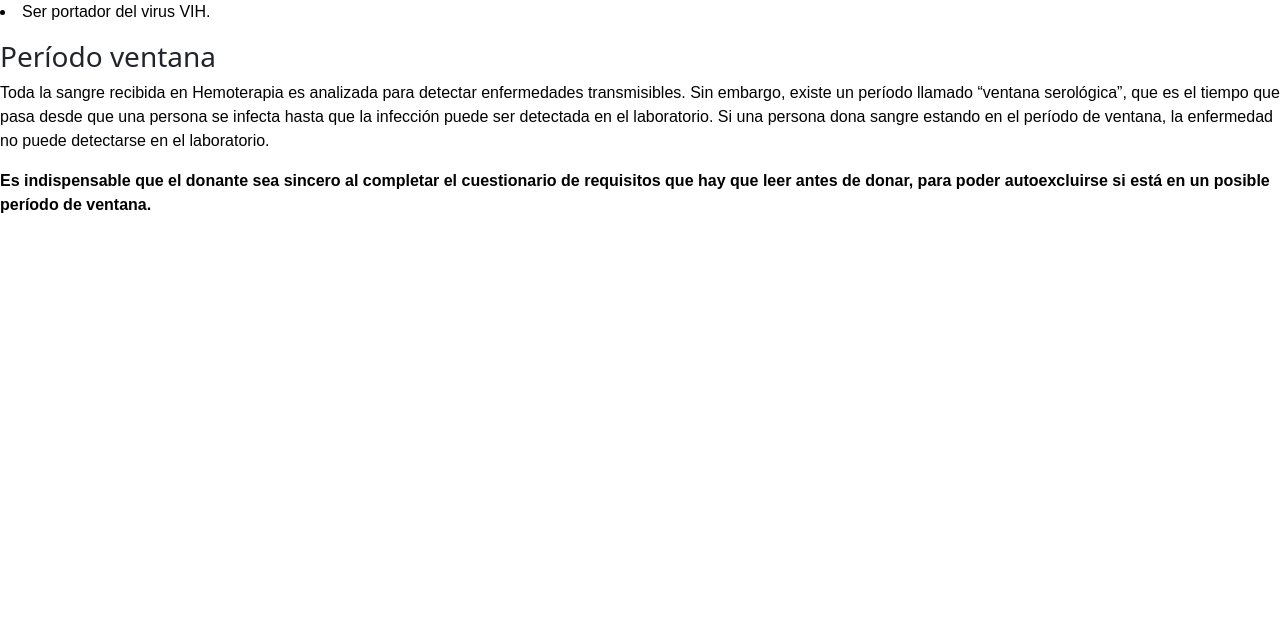
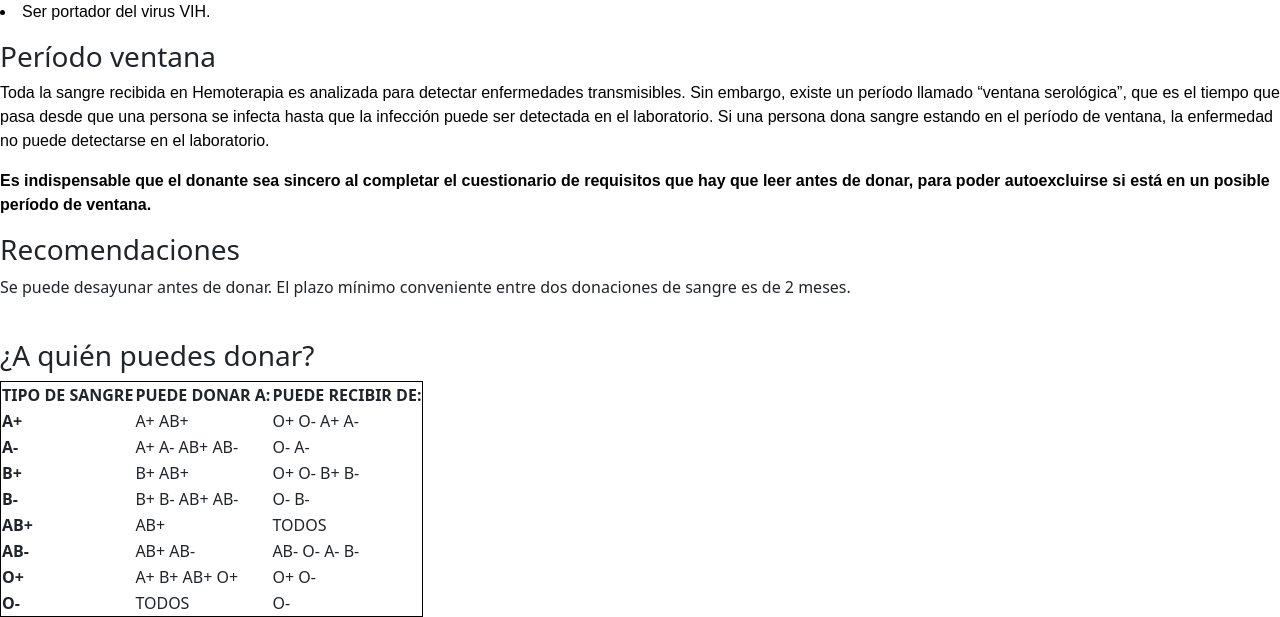
Before and after one commit to LianaCarlaPassaro/facu2023Febrero, a Django app: page / in a window 1280 px wide. Shown: the part 1134-1751 px from the top of the page. Before the commit the page ends 1347 px from the top, so only its background shows below. Run offline with Django 4.2, Linux system fonts and the light colour scheme.

Commit message:
Adding all the index info

```diff
--- a/templates/index.html
+++ b/templates/index.html
@@ -66,6 +66,62 @@
              </strong>
         </p>
     </div>
+
+    <h3>Recomendaciones</h3>
+            <div class="caja">
+                    <p class = "texto">
+                            Se puede desayunar antes de donar. El plazo mínimo conveniente entre dos donaciones de sangre es de 2 meses.
+                    </p>
+            </div>
+    <br/>
+    <h3>¿A quién puedes donar?</h3>
+    <table class = "caja">
+            <tr>
+                    <th>TIPO DE SANGRE</th>
+                    <th>PUEDE DONAR A:</th>
+                    <th>PUEDE RECIBIR DE:</th>
+            </tr>
+            <tr>
+                    <th>A+</th>
+                    <td>A+  AB+</td>
+                    <td>O+  O-  A+  A-</td>
+            </tr>
+            <tr>
+                    <th>A-</th>
+                    <td>A+  A-  AB+  AB-</td>
+                    <td>O-  A-</td>
+            </tr>
+            <tr>
+                    <th>B+</th>
+                    <td>B+  AB+</td>
+                    <td>O+  O-  B+  B-</td>
+            </tr>
+            <tr>
+                    <th>B-</th>
+                    <td>B+  B-  AB+  AB-</td>
+                    <td>O-  B-</td>
+            </tr>
+            <tr>
+                    <th>AB+</th>
+                    <td>AB+</td>
+                    <td>TODOS</td>
+            </tr>
+            <tr>
+                    <th>AB-</th>
+                    <td>AB+  AB-</td>
+                    <td>AB-  O-  A-  B-</td>
+            </tr>
+            <tr>
+                    <th>O+</th>
+                    <td>A+  B+  AB+  O+</td>
+                    <td>O+  O-</td>
+            </tr>
+            <tr>
+                    <th>O-</th>
+                    <td>TODOS</td>
+                    <td>O-</td>
+            </tr>
+    </table>
 {% endblock %}
 
 </body>
```
